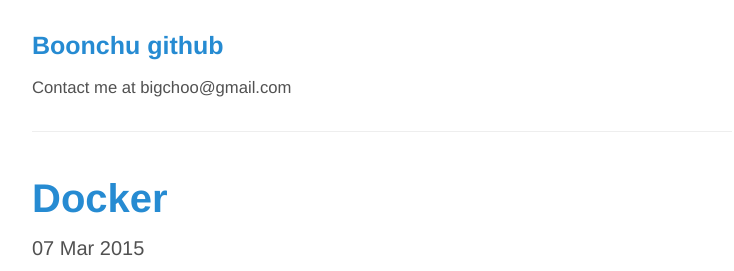
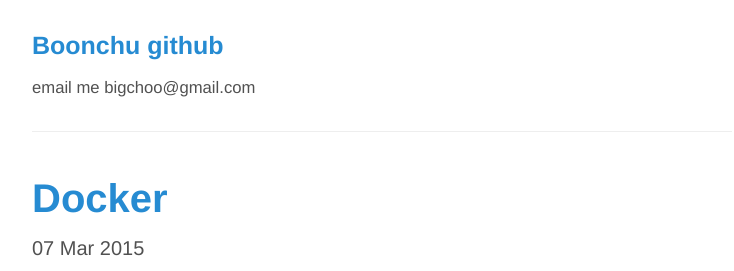
Before and after one commit to boonchu/boonchu.github.io, a Jekyll site: the page built from index.html, in a window 1280 px wide and 900 px high. Shown: the top 271 px of the window, without its empty margins (258-992 px from the left). Built offline with Jekyll 4.4.1, drawn with Linux system fonts in a browser that asks for light colours.

Commit message:
Update _config.yml

```diff
--- a/_config.yml
+++ b/_config.yml
@@ -9,7 +9,7 @@ relative_permalinks: true
 
 # Setup
 title:               Boonchu github
-tagline:             Contact me at bigchoo@gmail.com
+tagline:             email me bigchoo@gmail.com
 url:                 http://boonchu.github.io
 baseurl:             /
 
```
